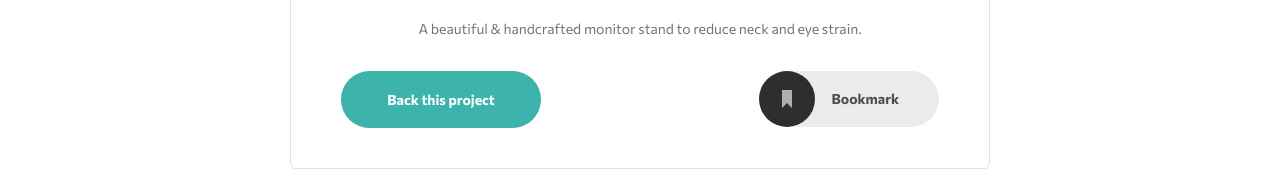
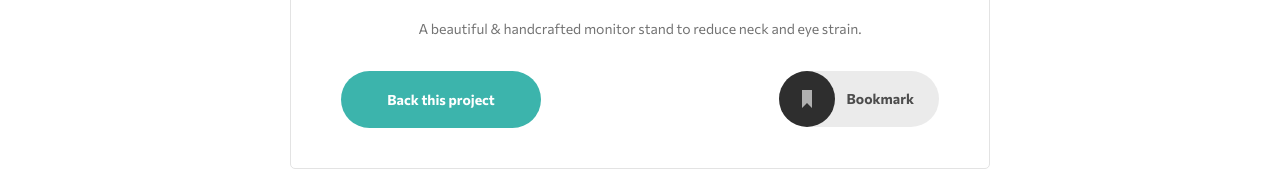
Before and after one commit to YariMorcus/fm-crowdfunding-product-page, a website built with Parcel: page src/index.html in a window 1280 px wide. Shown: the part 397-593 px from the top of the page. Built offline with nearby package versions, Linux system fonts and the light colour scheme.

Commit message:
fix dense width of bookmarked button

```diff
--- a/src/scss/components/_buttons.scss
+++ b/src/scss/components/_buttons.scss
@@ -46,12 +46,12 @@
     }
 
     @include m.breakpoint-md {
-      padding-right: 4rem;
+      padding-right: 2.5rem;
       display: flex;
       align-items: center;
       justify-content: space-between;
       width: 100%;
-      max-width: 18rem;
+      max-width: 16rem;
       background: v.$btn-bookmark-background-color;
     }
 
@@ -108,7 +108,8 @@
   }
 
   &--bookmarked {
-    // TODO add Bookmarked text and fix alignment
+    max-width: 18rem;
+
     & .btn__bookmark-icon {
       background: v.$btn-bookmarked-icon-container-background-color;
     }
```
